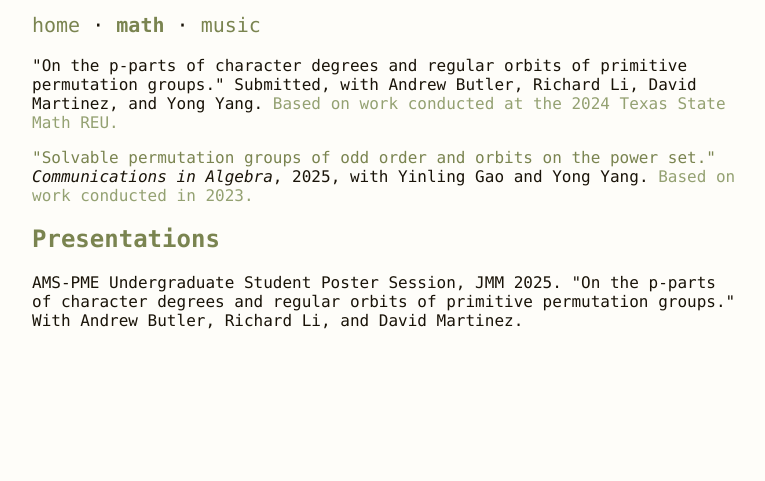
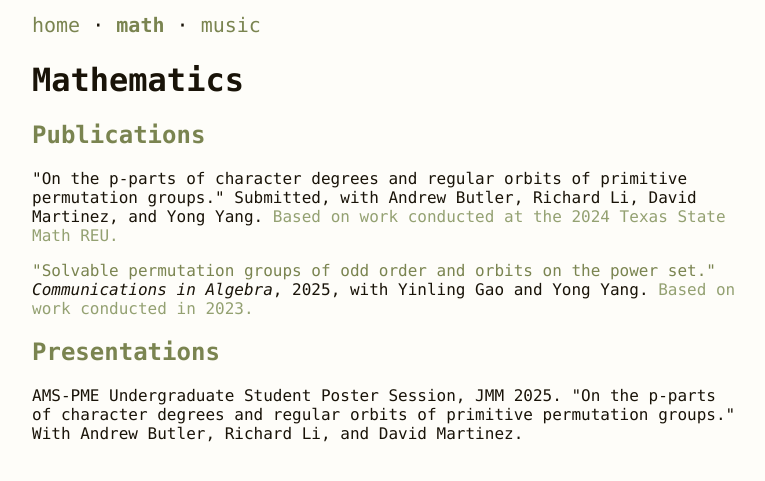
Before and after one commit to keklia/keklia.github.io, a Jekyll site: the page built from math.html, in a window 1280 px wide. Shown: the top 481 px of the page, without its empty margins (256-1021 px from the left). Built offline with Jekyll 4.4.1, drawn with Linux system fonts in a browser that asks for light colours; some of the changed lines change nothing that is shown.

Commit message:
Update math.html

```diff
--- a/math.html
+++ b/math.html
@@ -2,11 +2,12 @@
 layout: default
 title: Math
 ---
+
+<h1>Mathematics</h1>
 <!--
-<h1>Mathematics</h1>
 My current Erdős number is 4.
+-->
 <h2>Publications</h2>
--->
 
 <p>
 "On the p-parts of character degrees and regular orbits of primitive permutation groups." Submitted, with Andrew Butler, Richard Li, David Martinez, and Yong Yang.
```
